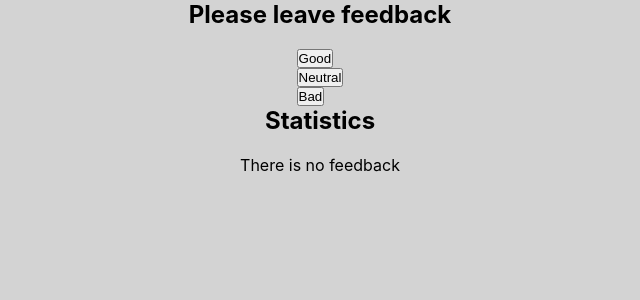
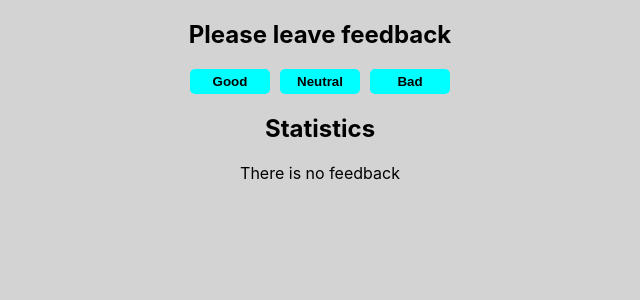
Before and after one commit to OleksandrPM/goit-react-hw-02-feedback, a React (Create React App) app: page / in a window 1280 px wide. Shown: the top 300 px of the page, without its empty margins (320-960 px from the left). Built offline with nearby package versions, Linux system fonts and the light colour scheme.

Commit message:
Added styles

```diff
--- a/src/components/FeedbackOptions/FeedbackOptions.jsx
+++ b/src/components/FeedbackOptions/FeedbackOptions.jsx
@@ -1,4 +1,5 @@
 import PropTypes from 'prop-types';
+import css from './FeedbackOptions.module.css';
 
 export default FeedbackOptions;
 
@@ -9,13 +10,13 @@ FeedbackOptions.propTypes = {
 
 function FeedbackOptions({ options, onLeaveFeedback }) {
   return (
-    <ul className="feedback-buttons">
+    <ul className={css.feedback_buttons}>
       {options.map(option => {
         return (
           <li className="feedback-btn" key={option}>
             <button
               type="button"
-              className="btn"
+              className={css.btn}
               id={option}
               onClick={onLeaveFeedback}
             >
--- /dev/null
+++ b/src/components/FeedbackOptions/FeedbackOptions.module.css
@@ -0,0 +1,17 @@
+.feedback_buttons {
+  display: flex;
+  gap: 10px;
+}
+
+.btn {
+  min-width: 80px;
+  padding: 5px 10px;
+  font-weight: bold;
+  border: none;
+  border-radius: 5px;
+  background-color: aqua;
+}
+
+.btn:hover {
+  background-color: aquamarine;
+}
--- a/src/components/Statistics/Statistics.jsx
+++ b/src/components/Statistics/Statistics.jsx
@@ -1,4 +1,5 @@
 import PropTypes from 'prop-types';
+import css from './Statistics.module.css';
 
 export default Statistics;
 
@@ -14,7 +15,7 @@ function Statistics(props) {
   const { good, neutral, bad, total, positivePercentage } = props;
 
   return (
-    <ul className="statistics">
+    <ul className={css.statistics}>
       <li className="stat-item">
         Good: <span className="count">{good}</span>
       </li>
--- /dev/null
+++ b/src/components/Statistics/Statistics.module.css
@@ -0,0 +1,5 @@
+.statistics {
+  display: flex;
+  flex-direction: column;
+  gap: 5px;
+}
--- a/src/index.css
+++ b/src/index.css
@@ -78,3 +78,11 @@ input,
 textarea {
   cursor: pointer;
 }
+
+.app {
+  padding-top: 20px;
+  padding-bottom: 20px;
+  display: flex;
+  flex-direction: column;
+  gap: 20px;
+}
```
